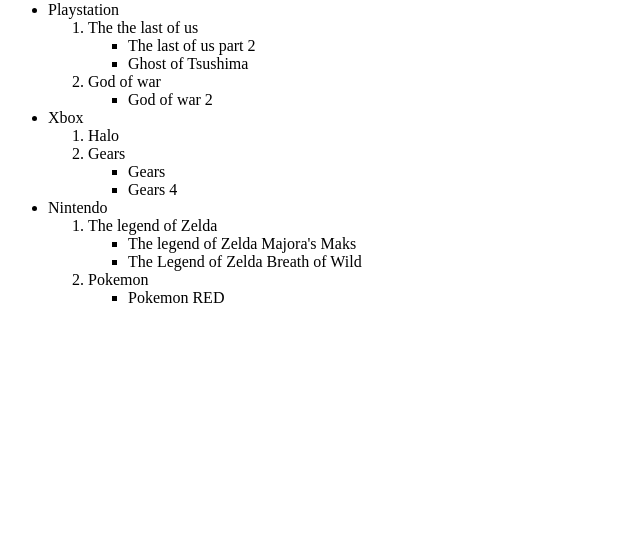
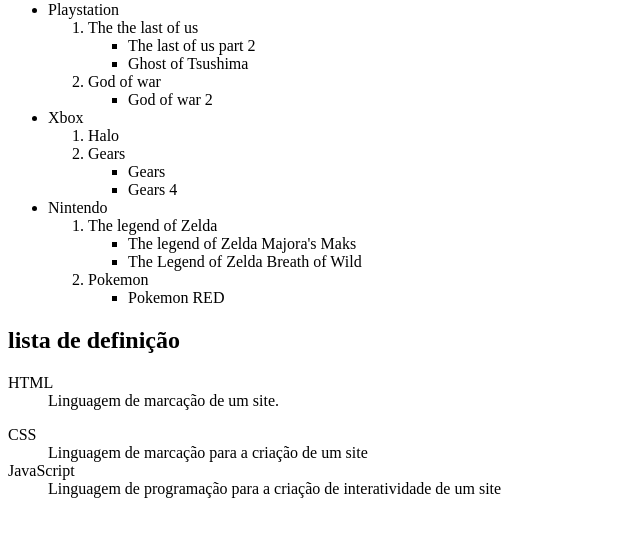
Before and after one commit to LinsAlmeida/Curso-em-Video, a plain HTML site: page Html5-Css3/Ex009-Desafio/index.html in a window 1280 px wide. Shown: the part 79-616 px from the top of the page, without its empty margins (0-640 px from the left). Drawn offline with Linux system fonts and the light colour scheme.

Commit message:
arrumando codigos

```diff
--- a/Html5-Css3/Ex009-Desafio/index.html
+++ b/Html5-Css3/Ex009-Desafio/index.html
@@ -48,7 +48,14 @@
 
 </ul>
 
-
-
+<h2>lista de definição</h2>
+<dl>
+    <dt>HTML</dt>
+    <dd>Linguagem de marcação de um site.</dd>
+</dl>
+    <dt>CSS</dt>
+    <dd>Linguagem de marcação para a criação de um site</dd>
+    <dt>JavaScript</dt>
+    <dd>Linguagem de programação para a criação de interatividade de um site</dd>
 </body>
 </html>
```
Also changed, not shown: Html5-Css3/Ex009/index.html (+1 -1 lines).
